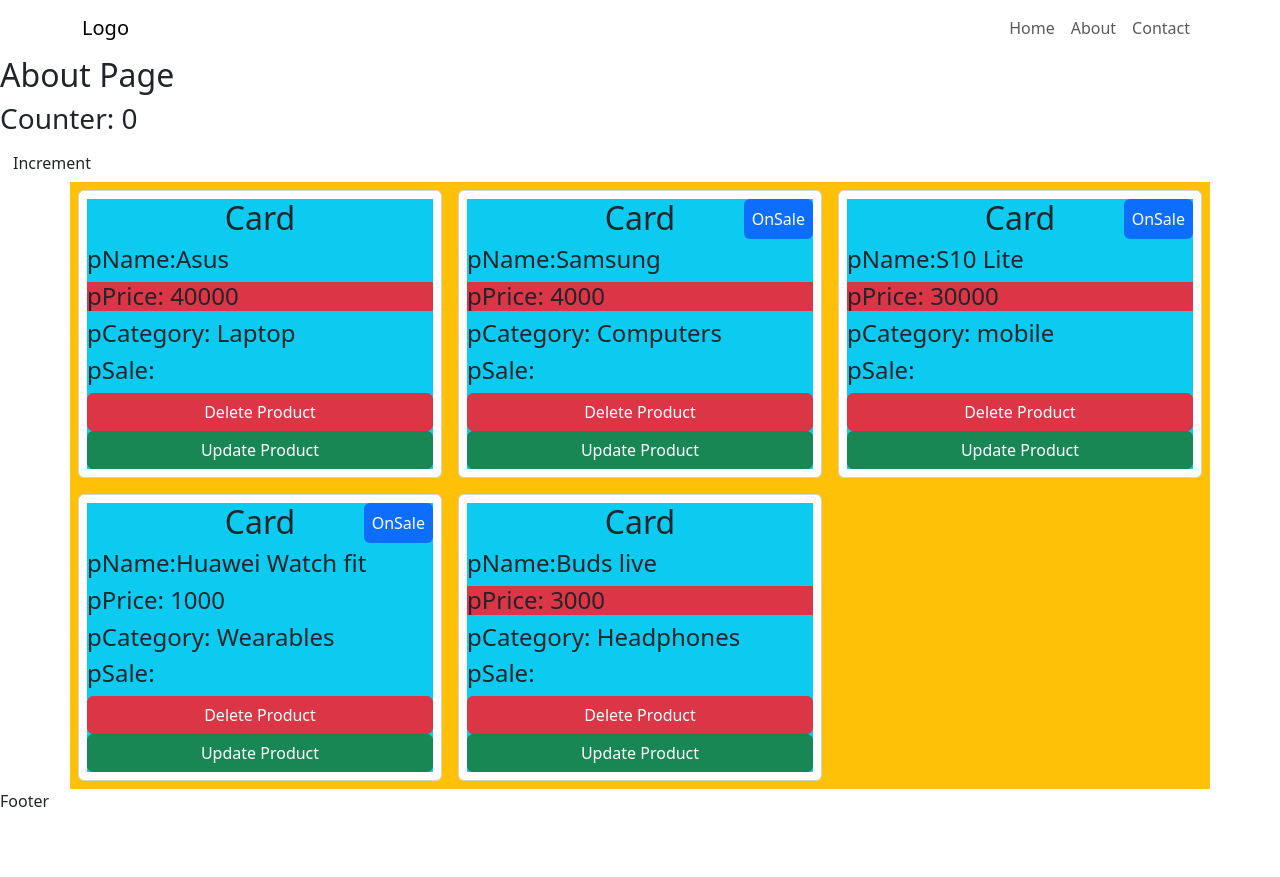
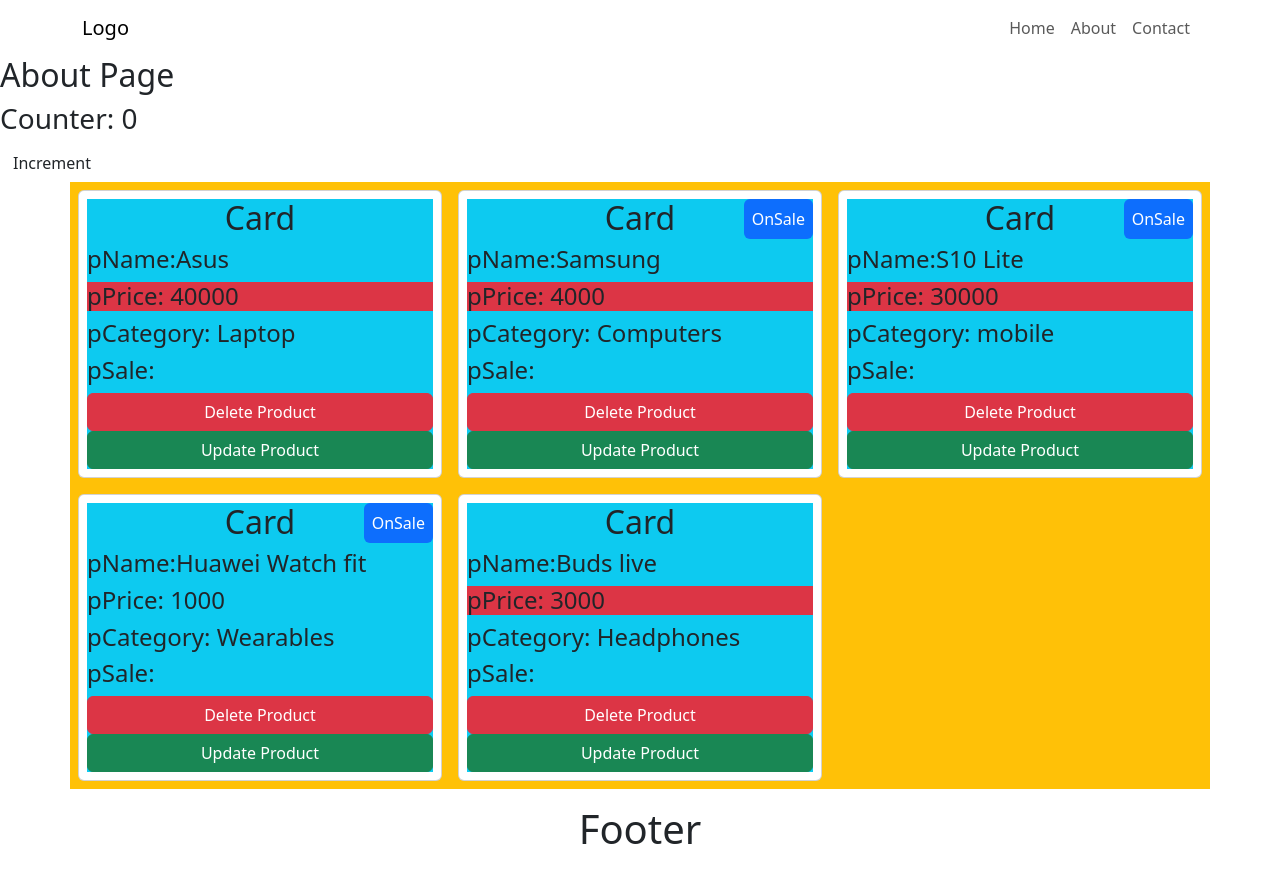
Before and after one commit to Nouh1408/React-std, a React (Vite) app: page /about in a window 1280 px wide. Before the commit the page ends 813 px from the top, so only its background shows below. Built offline with nearby package versions, Linux system fonts and the light colour scheme.

Commit message:
good good

```diff
--- a/src/App.jsx
+++ b/src/App.jsx
@@ -10,7 +10,7 @@ import NotFound from './NotFound/NotFound.jsx';
 export default function App() {
   const router = createBrowserRouter([
     {
-      path: '/',
+      path: '',
       element: <Layout />,
       children: [
         { index: true, element: <Home /> },
--- /dev/null
+++ b/src/Components/Footer/Footer.jsx
@@ -0,0 +1,9 @@
+import React from 'react'
+
+export default function Footer() {
+  return (
+    <footer className='start-0 bottom-0 end-0 text-center py-3'>
+        <h1>Footer</h1>
+    </footer>
+  )
+}
--- a/src/Components/Layout/Layout.jsx
+++ b/src/Components/Layout/Layout.jsx
@@ -1,13 +1,14 @@
 import React from 'react';
 import { Outlet } from 'react-router';
 import Navbar from '../Navbar/Navbar';
+import Footer from '../Footer/Footer';
 
 export default function Layout() {
   return (
     <>
       <Navbar/>
       <Outlet /> {/* Child routes will render here */}
-      <footer>Footer</footer>
+      <Footer/>
     </>
   );
 }
--- a/vite.config.js
+++ b/vite.config.js
@@ -4,7 +4,6 @@ import react from '@vitejs/plugin-react'
 // https://vite.dev/config/
 export default defineConfig({
   plugins: [react()],
-  base:"/React-std/",
   server: {
     historyApiFallback: true,
   },
```
